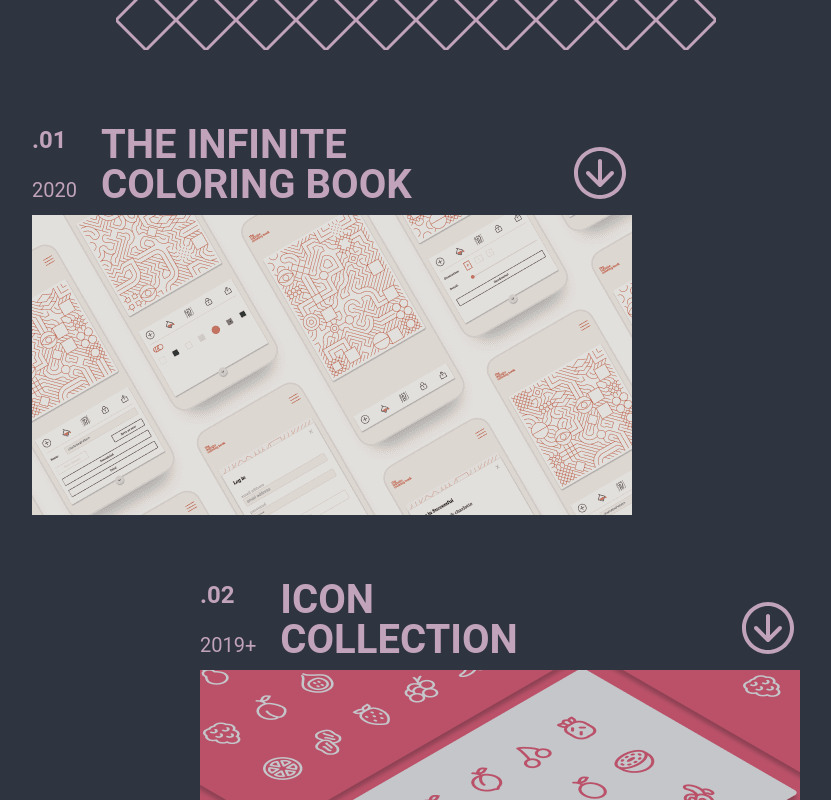
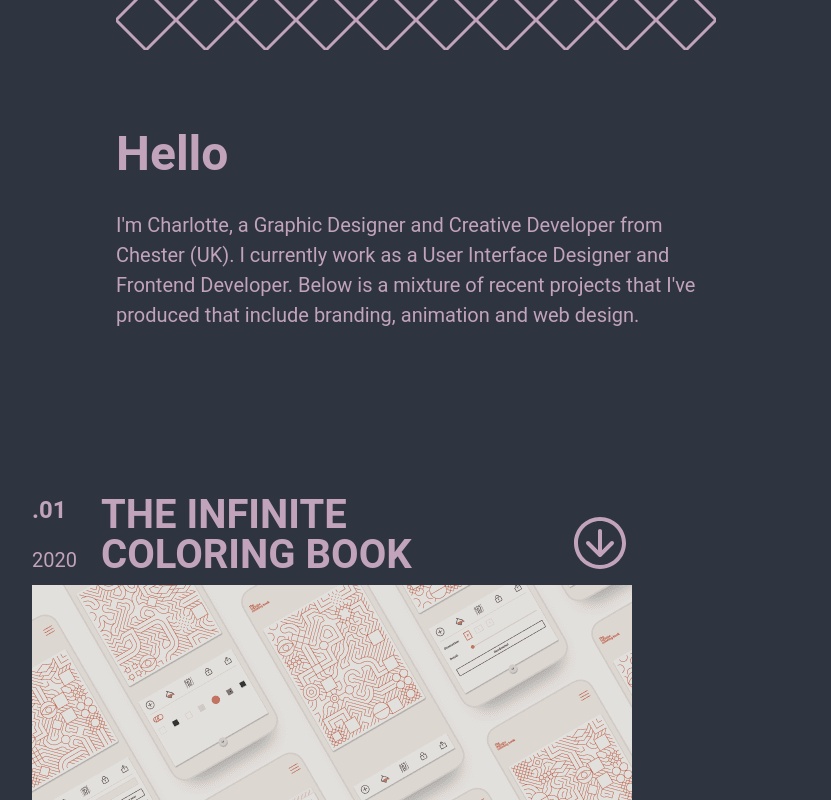
Before and after one commit to charlotte-hues/portfolio-nextjs, a Next.js app: page / in a window 1280 px wide. Shown: the part 710-1510 px from the top of the page, without its empty margins (224-1055 px from the left). Built offline with nearby package versions, Linux system fonts and the light colour scheme; a web font is replaced by a local one.

Commit message:
Added about page

```diff
--- /dev/null
+++ b/components/sections/About/About.js
@@ -0,0 +1,24 @@
+import styled from "styled-components";
+
+const Container = styled.div`
+  position: relative;
+  width: 100%;
+  max-width: 600px;
+  max-height: 600px;
+  height: auto;
+  margin: 80px auto 100px;
+
+`;
+
+const About = () => {
+  return (
+    <Container>
+    <h1>Hello</h1>
+    <p>I'm Charlotte, a Graphic Designer and Creative Developer from Chester (UK).
+    I currently work as a User Interface Designer and Frontend Developer.
+    Below is a mixture of recent projects that I've produced that include branding, animation and web design.</p>
+    </Container>
+  );
+};
+
+export default About;
--- a/components/sections/Hero/Hero.js
+++ b/components/sections/Hero/Hero.js
@@ -12,7 +12,7 @@ const Container = styled.div`
 
 `;
 
-const About = () => {
+const Hero = () => {
   return (
     <Container>
       <HeroPattern/>
@@ -20,4 +20,4 @@ const About = () => {
   );
 };
 
-export default About;
+export default Hero;
--- a/components/sections/Home/Home.js
+++ b/components/sections/Home/Home.js
@@ -4,6 +4,7 @@ import {useRouter} from 'next/router'
 import gsap from 'gsap';
 
 import Hero from "../Hero/Hero";
+import About from '../About/About';
 import Work from "../Work/Work";
 import Contact from "../Contact/Contact";
 
@@ -18,12 +19,15 @@ const scrollToRef = (ref, offset) => gsap.to(window, {duration: 1, scrollTo: { y
 const Home = props => {
   const contactRef = useRef(null);
   const homeRef = useRef(null);
+  const aboutRef = useRef(null);
   const workRef = useRef(null);
   const location = useRouter();
 
   useEffect(() => {
       if (location.asPath === "/contact") {
         scrollToRef("#contact", 110);
+      } else if (location.asPath === "/about") {
+        scrollToRef("#about", 110);
       } else if (location.asPath === "/work") {
         scrollToRef("#work", 0);
       } else {
@@ -37,6 +41,9 @@ const Home = props => {
       <SectionContainer id="home" ref={homeRef}>
         <Hero />
       </SectionContainer>
+      <SectionContainer id="about" ref={aboutRef}>
+        <About />
+      </SectionContainer>
       <SectionContainer id="work" ref={workRef}>
         <Work />
       </SectionContainer>
--- a/components/shared/routes.js
+++ b/components/shared/routes.js
@@ -11,8 +11,8 @@ export const NavLinks = [
     {
         key: "about",
         path: "/about",
-        showInMenu: false,
-        showInToolbar: false,
+        showInMenu: true,
+        showInToolbar: true,
         title: "About Designer and Creative Developer Charlotte Hughes",
         description: "Designer and Creative Developer based in the UK",
         animate: true,
--- a/components/ui/thumbnails/Thumbnail.js
+++ b/components/ui/thumbnails/Thumbnail.js
@@ -10,12 +10,11 @@ const Container = styled.div`
   position: relative;
   width: 100%;
 
-
-
   margin: 20px 0 40px;
   overflow: hidden;
   max-width: 600px;
   align-self: center;
+  cursor: pointer;
 
   @media ${device.laptop} {
     align-self: ${props => props.align}
```
